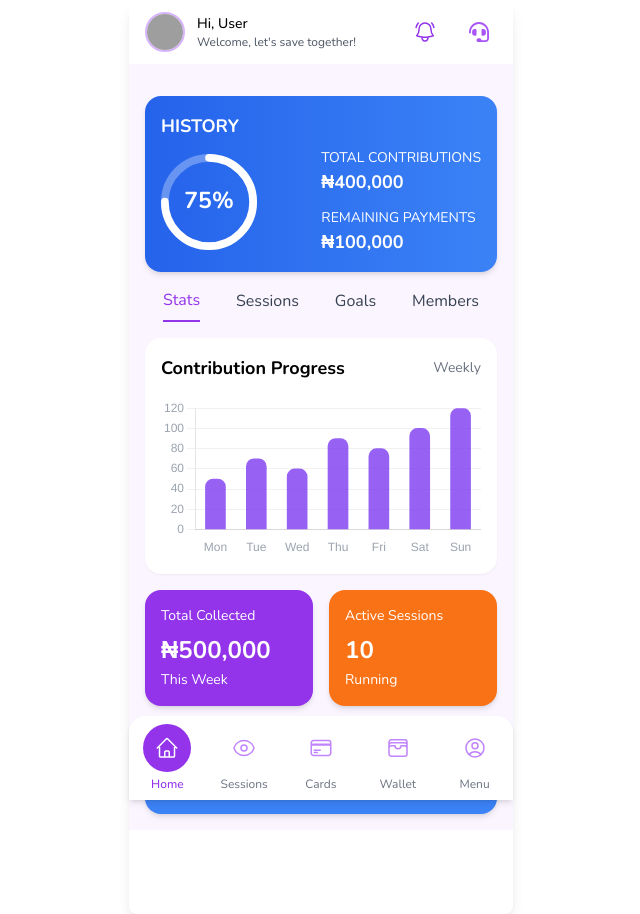
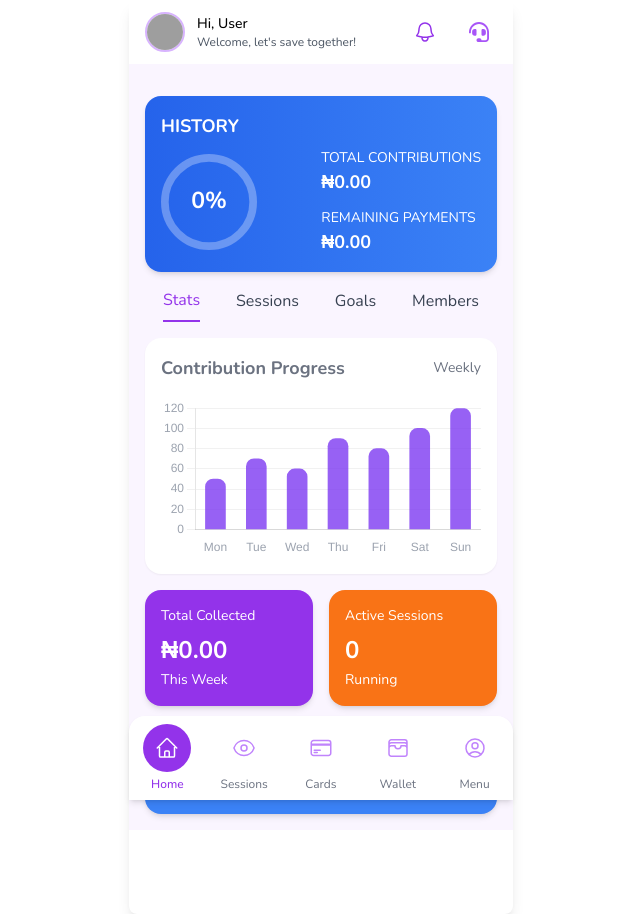
Before and after one commit to collinsmezie/Ajozave-UI--Admin, a React (Vite) app: page /dashboard in a window 1280 px wide. Shown: the whole page, without its empty margins (319-959 px from the left). Built offline with nearby package versions, Linux system fonts and the light colour scheme; grey boxes are pictures that could not be loaded.

Commit message:
initialized dashboard values

```diff
--- a/src/components/StatsTab.jsx
+++ b/src/components/StatsTab.jsx
@@ -60,7 +60,7 @@ const StatsTab = () => {
       {/* Graph Section */}
       <div className="bg-white rounded-2xl p-4 shadow-sm">
         <div className="flex justify-between items-center">
-          <h3 className="font-semibold text-lg">Contribution Progress</h3>
+          <h3 className="font-semibold text-lg text-gray-500">Contribution Progress</h3>
           <p className="text-sm text-gray-500">Weekly</p>
         </div>
         <div className="mt-4 h-40">
@@ -72,19 +72,19 @@ const StatsTab = () => {
       <div className="grid grid-cols-2 gap-4">
         <div className="bg-purple-600 rounded-2xl p-4 text-white shadow-md">
           <p className="text-sm">Total Collected</p>
-          <p className="text-2xl font-bold mt-2">₦500,000</p>
+          <p className="text-2xl font-bold mt-2">₦0.00</p>
           <p className="text-sm mt-1">This Week</p>
         </div>
 
         <div className="bg-orange-500 rounded-2xl p-4 text-white shadow-md">
           <p className="text-sm">Active Sessions</p>
-          <p className="text-2xl font-bold mt-2">10</p>
+          <p className="text-2xl font-bold mt-2">0</p>
           <p className="text-sm mt-1">Running</p>
         </div>
 
         <div className="bg-blue-500 rounded-2xl p-4 text-white shadow-md col-span-2">
           <p className="text-sm">Average Weekly Contribution</p>
-          <p className="text-2xl font-bold mt-2">₦20,000</p>
+          <p className="text-2xl font-bold mt-2">₦0.00</p>
         </div>
       </div>
     </div>
--- a/src/main.jsx
+++ b/src/main.jsx
@@ -6,7 +6,7 @@ import './style.css'
 import '../index.css'
 import { BrowserRouter as Router } from 'react-router-dom'
 import { Provider } from 'react-redux';
-import store from './store/store.js';
+import store from './redux/store/store.js';
 
 
 
--- a/src/pages/Dashboard.jsx
+++ b/src/pages/Dashboard.jsx
@@ -127,14 +127,14 @@ import StatsTab from '../components/StatsTab';
 import SessionsTab from '../components/SessionsTab';
 import GoalsTab from '../components/GoalsTab';
 import MembersTab from '../components/MembersTab';
-import { BellAlertIcon } from '@heroicons/react/24/outline';
+import { BellIcon } from '@heroicons/react/24/outline';
 
 
 const Dashboard = () => {
   const [activeTab, setActiveTab] = useState('Stats');
   const [previousTab, setPreviousTab] = useState('Stats');
-  const totalContributions = 400000;
-  const remainingPayments = 100000;
+  const totalContributions = 5;
+  const remainingPayments = 5;
   const percentagePaymentsMade = ((totalContributions - remainingPayments) / totalContributions) * 100;
 
   const tabOrder = ['Stats', 'Sessions', 'Goals', 'Members'];
@@ -204,7 +204,7 @@ const Dashboard = () => {
           {/* <button className="p-2 bg-white rounded-full shadow hover:bg-gray-100 transition duration-300"> */}
           <button className="p-2 bg-white transition duration-300">
 
-            <BellAlertIcon className="text-purple-600 w-6 h-6" />
+            <BellIcon className="text-purple-600 w-6 h-6" />
           </button>
           {/* <button className="p-2 bg-white rounded-full shadow hover:bg-gray-100 transition duration-300"> */}
           <button className="p-2 bg-white transition duration-300">
@@ -223,6 +223,7 @@ const Dashboard = () => {
               <CircularProgressbar
                 value={percentagePaymentsMade}
                 text={`${percentagePaymentsMade.toFixed(0)}%`}
+                // text={"0%"}
                 strokeWidth={8}
                 styles={{
                   path: { stroke: '#fff', strokeWidth: 8 },
@@ -233,9 +234,13 @@ const Dashboard = () => {
             </div>
             <div className="text-white">
               <p className="text-sm">TOTAL CONTRIBUTIONS</p>
-              <p className="font-bold text-lg mb-3">₦{totalContributions.toLocaleString()}</p>
+              {/* <p className="font-bold text-lg mb-3">₦{totalContributions.toLocaleString()}</p> */}
+              <p className="font-bold text-lg mb-3">₦0.00</p>
+
               <p className="text-sm">REMAINING PAYMENTS</p>
-              <p className="font-bold text-lg">₦{remainingPayments.toLocaleString()}</p>
+              {/* <p className="font-bold text-lg">₦{remainingPayments.toLocaleString()}</p> */}
+              <p className="font-bold text-lg">₦0.00</p>
+
             </div>
           </div>
         </div>
--- a/src/pages/SessionDetailsPage.jsx
+++ b/src/pages/SessionDetailsPage.jsx
@@ -3,7 +3,7 @@ import { useParams, Link, useNavigate } from 'react-router-dom';
 import { FiEdit3, FiUserPlus, FiTrash2, FiPhone } from 'react-icons/fi';
 import ClipLoader from 'react-spinners/ClipLoader';
 import { useSelector, useDispatch } from 'react-redux';
-import { fetchSessionDetails, deleteMember, setModalVisibility } from '../features/session/sessionSlice';
+import { fetchSessionDetails, deleteMember, setModalVisibility } from '../redux/session/sessionSlice';
 
 const SessionDetailsPage = () => {
   const { sessionId } = useParams();
@@ -100,29 +100,32 @@ const SessionDetailsPage = () => {
             <div className="flex items-center space-x-2">
               <div className="flex flex-col">
                 <p className="text-gray-700 text-sm">Your Total Contribution</p>
-                <p className="font-bold text-lg">₦250,000</p>
-                <p className="text-xs text-gray-500">Across 5 sessions</p>
+                <p className="font-bold text-lg">₦0.00</p>
+                <p className="text-xs text-gray-500">Across 1 session</p>
               </div>
             </div>
             <div className="flex items-center space-x-4">
               <div className="bg-purple-100 text-purple-600 text-xs font-semibold py-1 px-3 rounded-full flex flex-col items-center mb-4">
                 <span className="text-sm">Upcoming Pay</span>
-                <span className="text-xs font-normal">₦20,800</span>
+                <span className="text-xs font-normal">₦0.00</span>
               </div>
             </div>
           </div>
 
           <div className="bg-gradient-to-b from-white via-gray-50 to-gray-100 rounded-xl p-6 mb-6">
-            <div className="flex justify-between items-center mb-5">
-              <h2 className="text-xl font-semibold text-purple-600">{session.sessionName}</h2>
+            <div className="flex justify-between items-start mb-5">
+              <div className="flex-grow">
+                <h2 className="text-xl font-semibold text-purple-600 leading-tight">{session.sessionName}</h2>
+              </div>
               <span
-                className={`px-3 py-1 rounded-full text-xs font-medium tracking-wide ${
-                  session.status === 'active' ? 'bg-green-200 text-green-800' : 'bg-red-200 text-red-800'
-                }`}
+                className={`px-3 py-1 rounded-full text-xs font-medium tracking-wide ${session.status === 'active' ? 'bg-green-200 text-green-800' : 'bg-red-200 text-red-800'
+                  }`}
+                style={{ whiteSpace: 'nowrap' }} // Prevent wrapping for the status indicator
               >
                 {session.status === 'active' ? 'Active' : 'Inactive'}
               </span>
             </div>
+
 
             <div className="grid grid-cols-2 gap-5">
               <div className="flex flex-col items-start">
--- a/src/pages/SessionsPage.jsx
+++ b/src/pages/SessionsPage.jsx
@@ -353,7 +353,7 @@ const SessionsPage = () => {
         });
         const token = localStorage.getItem('jwtToken');
         const response = await fetch('https://ajozave-api.onrender.com/api/sessions', {
-        // const response = await fetch('http://localhost:4000/api/sessions', {
+          // const response = await fetch('http://localhost:4000/api/sessions', {
 
           headers: {
             Authorization: `Bearer ${token}`,
@@ -380,7 +380,7 @@ const SessionsPage = () => {
         setSessions(data.sessions);
         setShowModal(false)
       } catch (err) {
-        if(err.message === "No sessions found for this admin"){
+        if (err.message === "No sessions found for this admin") {
           return
         }
         setModalContent({
@@ -453,7 +453,7 @@ const SessionsPage = () => {
       setModalContent({
         title: "Error",
         message: err.message || "An unexpected error occurred",
-        onConfirm:  fetchSessions, // Retry fetching sessions
+        onConfirm: fetchSessions, // Retry fetching sessions
         confirmText: "Retry",
       });
       setShowModal(true);
@@ -640,15 +640,19 @@ const SessionsPage = () => {
               )}
 
               <div className={`relative ${longPressedSessionId === session._id ? 'opacity-50' : 'opacity-100'}`}>
-                <div className="flex justify-between items-center mb-4">
-                  <h2 className="text-lg font-semibold text-purple-700">{session.sessionName}</h2>
+                <div className="flex justify-between items-start mb-4">
+                  <div className="flex-grow">
+                    <h2 className="text-lg font-semibold text-purple-700 leading-tight">{session.sessionName}</h2>
+                  </div>
                   <span
-                    className={`px-3 py-1 rounded-lg text-sm ${session.status === 'active' ? 'bg-green-100 text-green-700' : 'bg-red-100 text-red-700'
+                    className={`px-3 py-1 rounded-lg text-sm ${session.status === 'active' ? 'bg-green-200 text-green-800' : 'bg-red-200 text-red-800'
                       }`}
+                    style={{ whiteSpace: 'nowrap' }} // Prevent wrapping for the status indicator
                   >
                     {session.status === 'active' ? 'Active' : 'Inactive'}
                   </span>
                 </div>
+
                 <div className="flex justify-between items-center mt-2">
                   <div>
                     <p className="text-sm text-gray-500">Contribution</p>
--- /dev/null
+++ b/src/redux/store/store.js
@@ -0,0 +1,11 @@
+import { configureStore } from '@reduxjs/toolkit';
+import sessionReducer from '../session/sessionSlice'
+
+const store = configureStore({
+  reducer: {
+    session: sessionReducer,
+  },
+  middleware: (getDefaultMiddleware) => getDefaultMiddleware(), // Ensure thunk is included
+});
+
+export default store;
--- a/src/store/store.js
+++ /dev/null
@@ -1,25 +0,0 @@
-// // src/store/store.js
-// import { configureStore } from '@reduxjs/toolkit';
-// import sessionReducer from '../features/session/sessionSlice';
-
-// const store = configureStore({
-//   reducer: {
-//     session: sessionReducer,
-//   },
-// });
-
-// export default store;
-
-
-
-import { configureStore } from '@reduxjs/toolkit';
-import sessionReducer from '../features/session/sessionSlice';
-
-const store = configureStore({
-  reducer: {
-    session: sessionReducer,
-  },
-  middleware: (getDefaultMiddleware) => getDefaultMiddleware(), // Ensure thunk is included
-});
-
-export default store;
```
Also changed, not shown: src/pages/ActiveSessionPage.jsx (added), src/redux/session/sessionSlice.js (renamed from src/features/session/sessionSlice.js).
